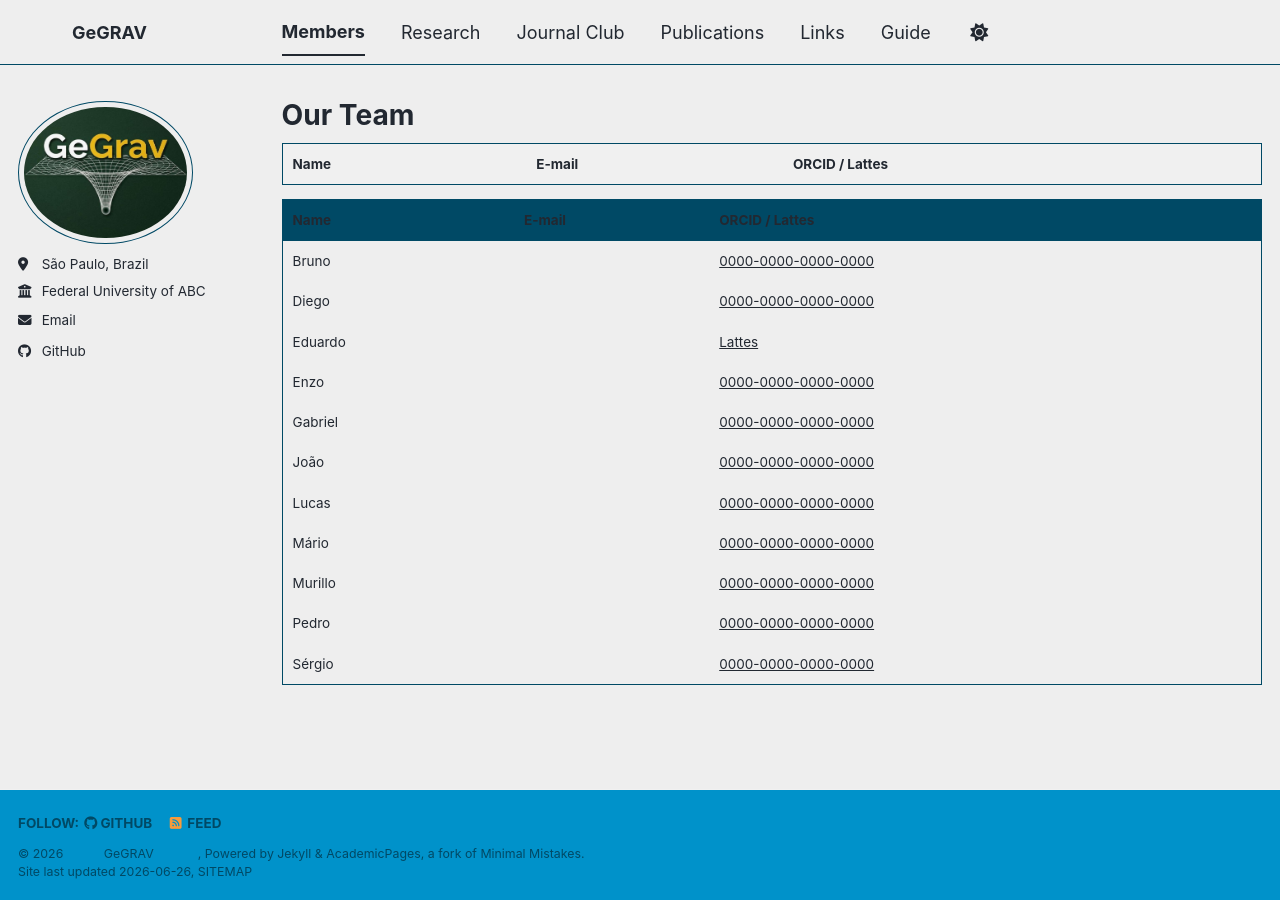
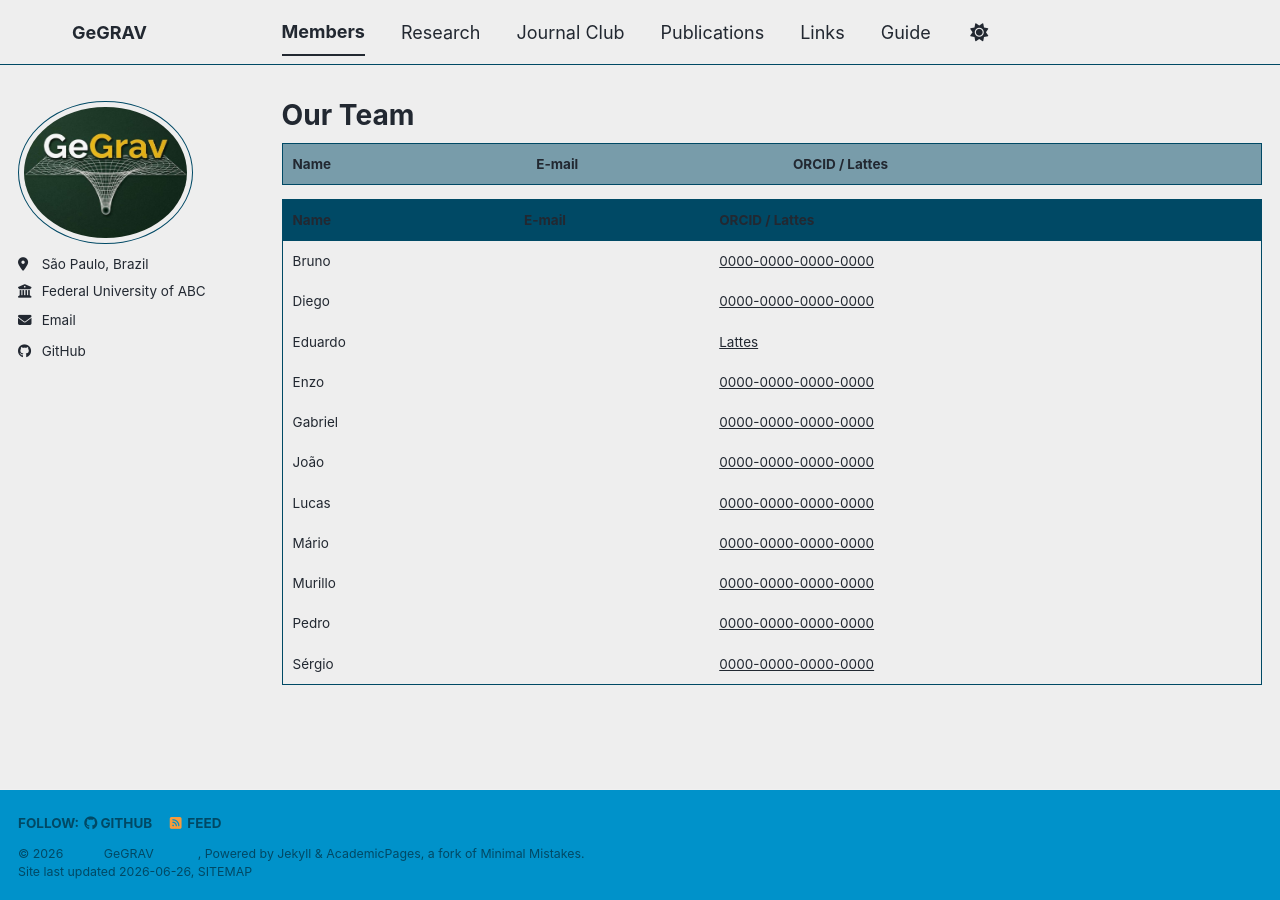
Before and after one commit to gegrav-ufabc/gegrav-ufabc.github.io, a Jekyll site: the page built from _pages/year-archive.html, in a window 1280 px wide. Built offline with Jekyll 4.4.1, drawn with Linux system fonts in a browser that asks for light colours; a style sheet for code colours, icons or effects is not loaded.

Commit message:
Update year-archive.html

```diff
--- a/_pages/year-archive.html
+++ b/_pages/year-archive.html
@@ -11,9 +11,9 @@ redirect_from:
 <table style="width:100%; border-collapse: collapse; text-align: left;">
   <thead>
     <tr>
-      <th style="padding: 10px; border: 1px solid var(--table-border-color); color: var(--text-color); background-color: rgba(240, 240, 240, 1);">Name</th>
-      <th style="padding: 10px; border: 1px solid var(--table-border-color); color: var(--text-color); background-color: rgba(240, 240, 240, 1);">E-mail</th>
-      <th style="padding: 10px; border: 1px solid var(--table-border-color); color: var(--text-color); background-color: rgba(240, 240, 240, 1);">ORCID / Lattes</th>
+      <th style="padding: 10px; border: 1px solid var(--table-border-color); color: var(--text-color); background-color: rgba(240, 240, 240, 0.5);">Name</th>
+      <th style="padding: 10px; border: 1px solid var(--table-border-color); color: var(--text-color); background-color: rgba(240, 240, 240, 0.5);">E-mail</th>
+      <th style="padding: 10px; border: 1px solid var(--table-border-color); color: var(--text-color); background-color: rgba(240, 240, 240, 0.5);">ORCID / Lattes</th>
     </tr>
   </thead>
   <tbody>
```
